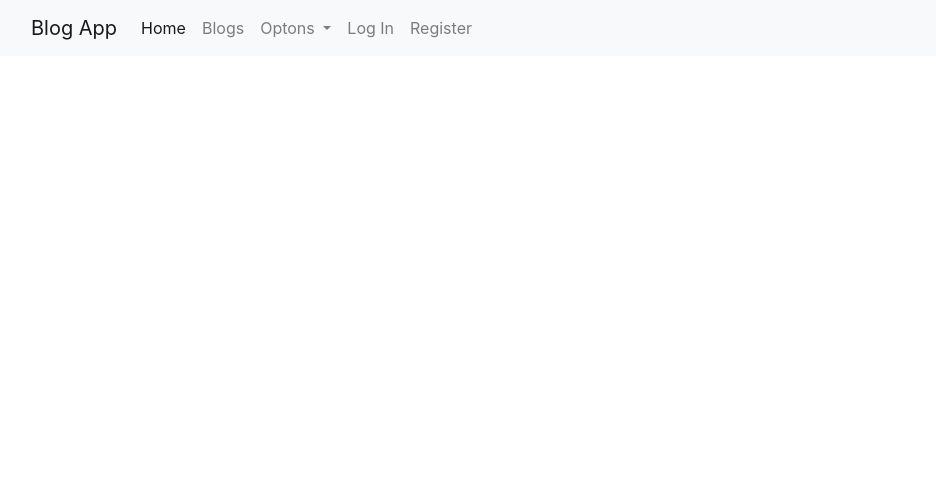
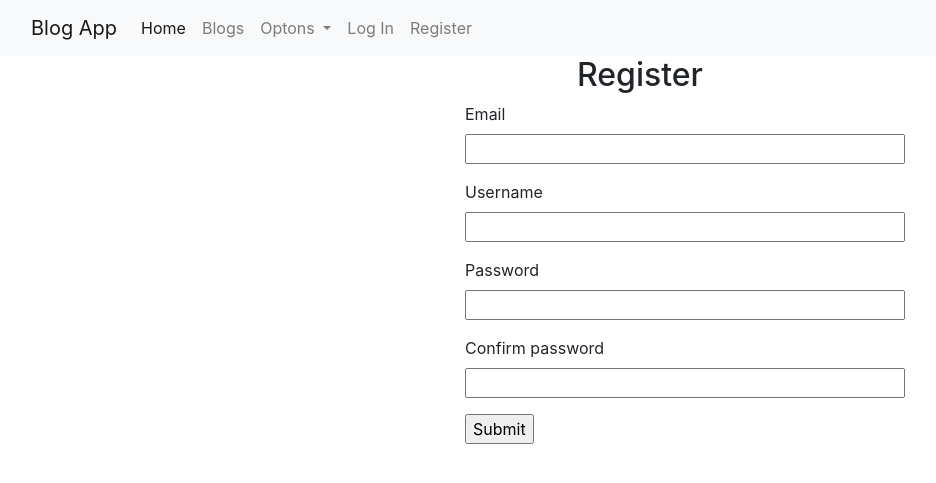
Before and after one commit to John-Kimani/blog-webapp, a Flask app: template app/templates/auth/signup.html in a window 1280 px wide. Shown: the top 483 px of the page, without its empty margins (0-936 px from the left). Run offline with Flask 2, Linux system fonts and the light colour scheme; the template is opened without the code that fills it: values that come from a table or form of the project are taken from there, others are empty; some libraries are stand-ins or nearby versions.

Commit message:
Dev: Create register form

```diff
--- a/app/templates/auth/signup.html
+++ b/app/templates/auth/signup.html
@@ -3,14 +3,34 @@
 
 
 {% block app_content %}
+    <h2 class="text-center">Register</h2>
     <div class="row">
-        <div class="col-md-3">
+        <div class="col-md-4">
             <!-- empty div -->
         </div>
         <div class="col-md-6">
-            {{ wtf.quickform(form) }}
+            <form action="">
+                {{ form.hidden_tag() }}
+                <p>
+                    {{ form.email.label }} <br>
+                    {{ form.email(size=38) }}
+                </p>
+                <p>
+                    {{ form.username.label }} <br>
+                    {{ form.username(size=38)}}
+                </p>
+                <p>
+                    {{ form.password.label }} <br>
+                    {{ form.password(size=38) }}
+                </p>
+                <p>
+                    {{ form.confirm_password.label }} <br>
+                    {{ form.confirm_password(size=38) }}
+                </p>
+                <p> {{ form.submit() }}</p>
+            </form>
         </div>
-        <div class="col-md-2">
+        <div class="col-md-3">
             <!-- empty div -->
         </div>
     </div>
```
